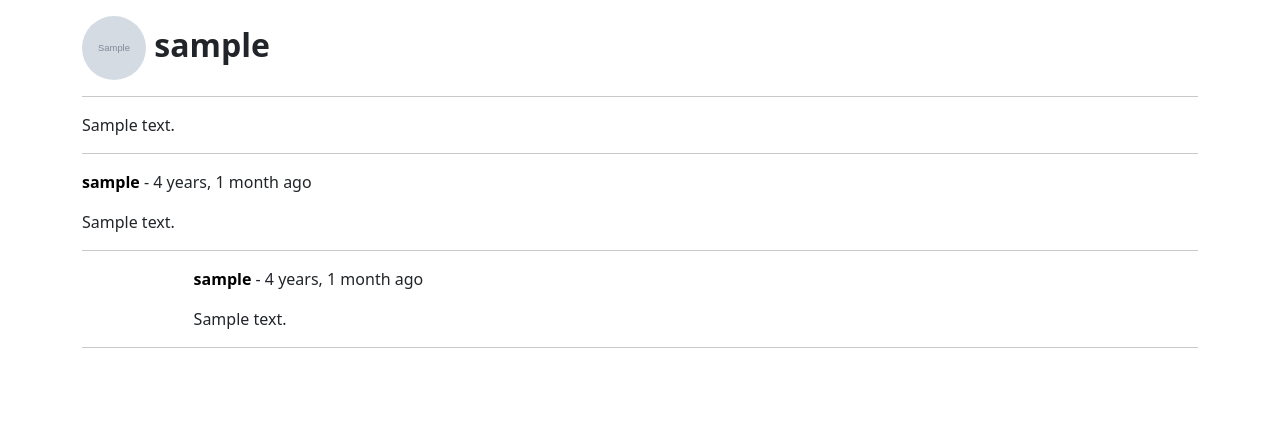
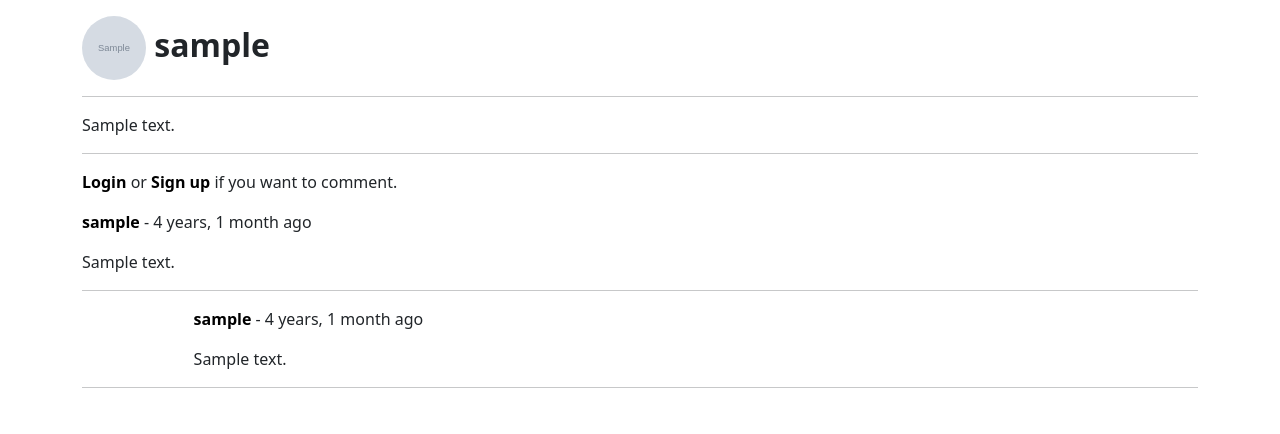
Before and after one commit to pourya90091/pourya90091Website, a Django app: a page that uses templates/article/article.html in a window 1280 px wide. Shown: the part 72-506 px from the top of the page. Run offline with Django 5.2, Linux system fonts and the light colour scheme; tables that the repository leaves empty hold one stand-in row (values such as "Sample post"); grey boxes marked "Sample" are stand-in pictures.

Commit message:
front-end(UX): Display a message for users who are not logged in

```diff
--- a/templates/article/article.html
+++ b/templates/article/article.html
@@ -26,6 +26,8 @@
     {% csrf_token %}
     <textarea class="form-control" name="comment-input" id="comment-input" rows="10" placeholder="Comment..."></textarea>
     <button id="comment-button" class="btn btn-dark mt-3 mb-3">Comment</button>
+    {% else %}
+    <p><a class="text-black link-primary text-decoration-none fw-bold" href="{% url 'login' %}">Login</a> or <a class="text-black link-primary text-decoration-none fw-bold" href="{% url 'signup' %}">Sign up</a> if you want to comment.</p>
     {% endif %}
 
     <div id="comments">
```
